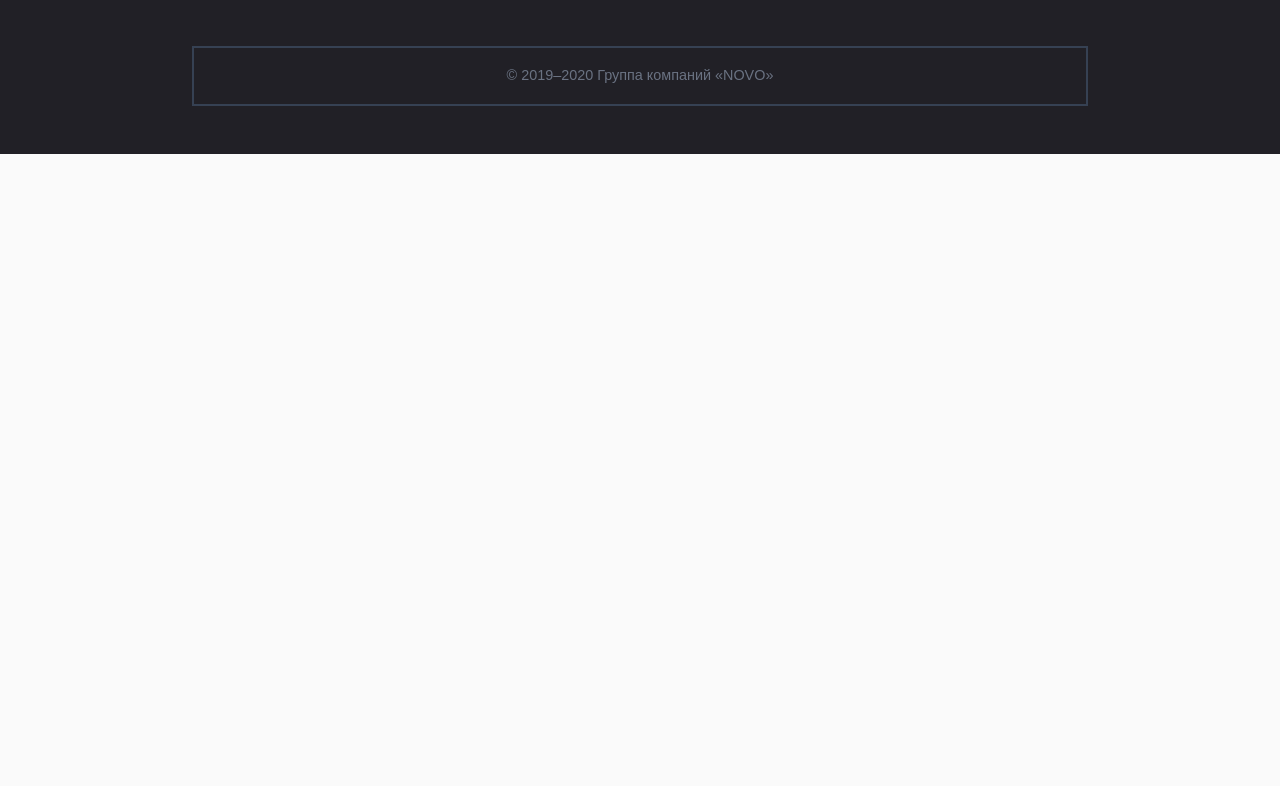
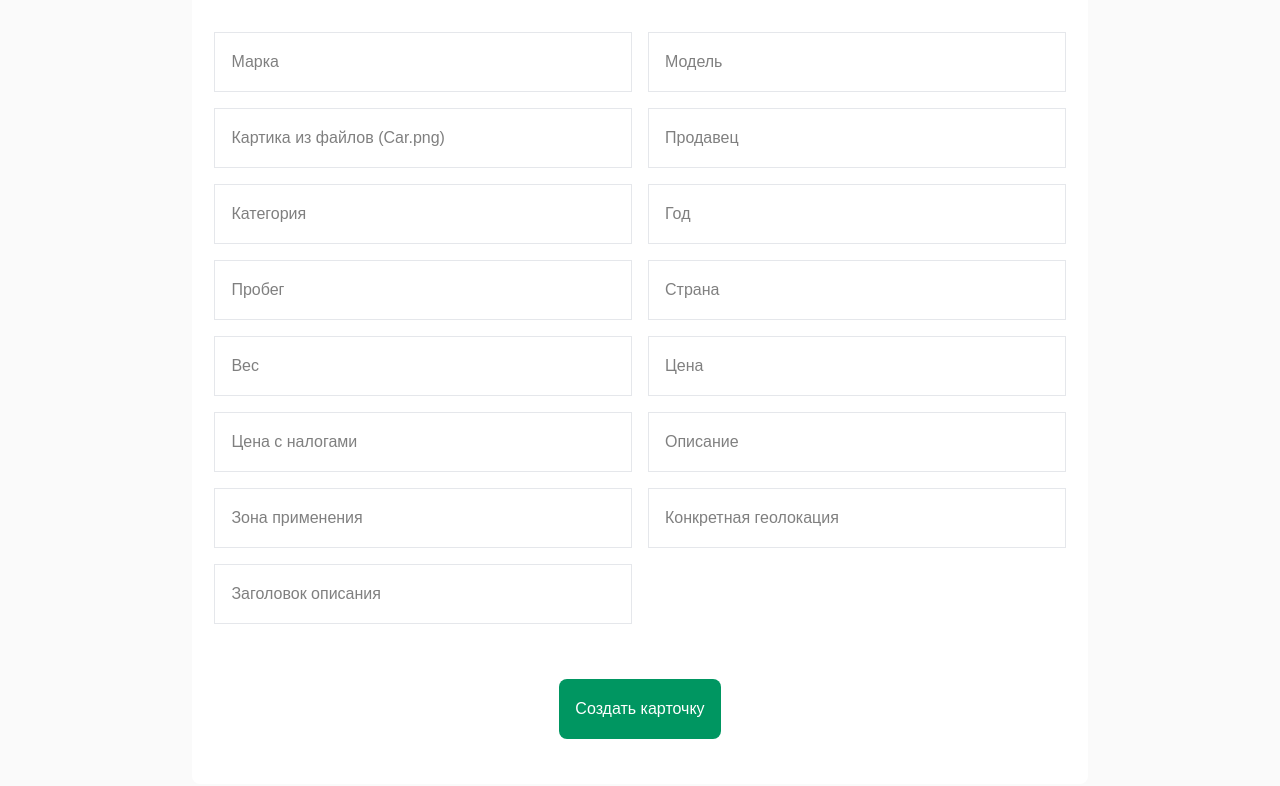
Before and after one commit to Vin1puh/practice, a React (Vite) app in the folder front/: page /AdminPanel in a window 1280 px wide. Shown: the part 254-1040 px from the top of the page. Before the commit the page ends 800 px from the top, so only its background shows below. Built offline with nearby package versions, Linux system fonts and the light colour scheme.

Commit message:
admin pannel

```diff
--- /dev/null
+++ b/front/src/Pages/AdminPanel.jsx
@@ -0,0 +1,168 @@
+import {useState} from "react";
+
+export default function AdminPanel(){
+    const [setMark, setSetMark] = useState("")
+    const [setModel, setSetModel] = useState("")
+    const [setImage, setSetImage] = useState("")
+    const [setSeller, setSetSeller] = useState("")
+    const [setCategory, setSetCategory] = useState("")
+    const [setYear, setSetYear] = useState("")
+    const [setRunned, setSetRunned] = useState("")
+    const [setCountry, setSetCountry] = useState("")
+    const [setWeight, setSetWeight] = useState("")
+    const [setPrice, setSetPrice] = useState("")
+    const [setBrutto, setSetBrutto] = useState("")
+    const [setRewiew, setSetRewiew] = useState("")
+    const [setStat, setSetStat] = useState("")
+    const [setLocation, setSetLocation] = useState("")
+    const [setHead, setSetHead] = useState("")
+
+    const handleCreate = async (e) => {
+        e.preventDefault();
+
+        try {
+            const response = await fetch('http://localhost:3000/api/create', {
+                method: 'POST',
+                headers: {
+                    'Content-Type': 'application/json'
+                },
+                body: JSON.stringify({
+                    mark: setMark,
+                    model: setModel,
+                    image: `http://localhost:5173/src/assets/${setImage}`,
+                    seller: setSeller,
+                    category: setCategory,
+                    year: setYear,
+                    runned: setRunned,
+                    country: setCountry,
+                    weight: setWeight,
+                    price: setPrice,
+                    brutto_price: setBrutto,
+                    rewiew: setRewiew,
+                    stat: setStat,
+                    location: setLocation,
+                    head_stat: setHead,
+                })
+            });
+
+            const data = await response.json();
+
+            if (data.success) {
+                setSetMark("");
+                setSetModel("");
+                setSetImage("");
+                setSetSeller("");
+                setSetCategory("");
+                setSetYear("");
+                setSetRunned("");
+                setSetCountry("");
+                setSetWeight("");
+                setSetPrice("");
+                setSetBrutto("");
+                setSetRewiew("");
+                setSetStat("");
+                setSetLocation("");
+                setSetHead("");
+            } else {
+                console.log(data.success);
+            }
+        } catch (err) {
+            console.error(err);
+        }
+    };
+
+    return (
+        <main>
+            <div className='h-[50px]'></div>
+            <section className='w-7/10 flex items-center justify-center'>
+                <form action="" className='w-full h-[900px] rounded-2xl bg-white flex flex-col justify-center items-center'>
+                    <div className='flex flex-col items-center justify-between w-95/100 h-9/10'>
+                        <h1 className='text-[4rem]'>Создание карточек</h1>
+                        <div className='w-full grid grid-cols-2 gap-8'>
+                            <input type="text"
+                                   value={setMark}
+                                   onChange={(e) => setSetMark(e.target.value)}
+                                   className='w-full h-[60px] border-[1px] border-gray-200 text-[2rem] outline-0 pl-8!'
+                                   placeholder='Марка'/>
+                            <input type="text"
+                                   value={setModel}
+                                   onChange={(e) => setSetModel(e.target.value)}
+                                   className='w-full h-[60px] border-[1px] border-gray-200 text-[2rem] outline-0 pl-8!'
+                                   placeholder='Модель'/>
+                            <input type="text"
+                                   value={setImage}
+                                   onChange={(e) => setSetImage(e.target.value)}
+                                   className='w-full h-[60px] border-[1px] border-gray-200 text-[2rem] outline-0 pl-8!'
+                                   placeholder='Картика из файлов (Car.png)'/>
+                            <input type="text"
+                                   value={setSeller}
+                                   onChange={(e) => setSetSeller(e.target.value)}
+                                   className='w-full h-[60px] border-[1px] border-gray-200 text-[2rem] outline-0 pl-8!'
+                                   placeholder='Продавец'/>
+                            <input type="text"
+                                   value={setCategory}
+                                   onChange={(e) => setSetCategory(e.target.value)}
+                                   className='w-full h-[60px] border-[1px] border-gray-200 text-[2rem] outline-0 pl-8!'
+                                   placeholder='Категория'/>
+                            <input type="text"
+                                   value={setYear}
+                                   onChange={(e) => setSetYear(e.target.value)}
+                                   className='w-full h-[60px] border-[1px] border-gray-200 text-[2rem] outline-0 pl-8!'
+                                   placeholder='Год'/>
+                            <input type="text"
+                                   value={setRunned}
+                                   onChange={(e) => setSetRunned(e.target.value)}
+                                   className='w-full h-[60px] border-[1px] border-gray-200 text-[2rem] outline-0 pl-8!'
+                                   placeholder='Пробег'/>
+                            <input type="text"
+                                   value={setCountry}
+                                   onChange={(e) => setSetCountry(e.target.value)}
+                                   className='w-full h-[60px] border-[1px] border-gray-200 text-[2rem] outline-0 pl-8!'
+                                   placeholder='Страна'/>
+                            <input type="text"
+                                   value={setWeight}
+                                   onChange={(e) => setSetWeight(e.target.value)}
+                                   className='w-full h-[60px] border-[1px] border-gray-200 text-[2rem] outline-0 pl-8!'
+                                   placeholder='Вес'/>
+                            <input type="text"
+                                   value={setPrice}
+                                   onChange={(e) => setSetPrice(e.target.value)}
+                                   className='w-full h-[60px] border-[1px] border-gray-200 text-[2rem] outline-0 pl-8!'
+                                   placeholder='Цена'/>
+                            <input type="text"
+                                   value={setBrutto}
+                                   onChange={(e) => setSetBrutto(e.target.value)}
+                                   className='w-full h-[60px] border-[1px] border-gray-200 text-[2rem] outline-0 pl-8!'
+                                   placeholder='Цена с налогами'/>
+                            <input type="text"
+                                   value={setRewiew}
+                                   onChange={(e) => setSetRewiew(e.target.value)}
+                                   className='w-full h-[60px] border-[1px] border-gray-200 text-[2rem] outline-0 pl-8!'
+                                   placeholder='Описание'/>
+                            <input type="text"
+                                   value={setStat}
+                                   onChange={(e) => setSetStat(e.target.value)}
+                                   className='w-full h-[60px] border-[1px] border-gray-200 text-[2rem] outline-0 pl-8!'
+                                   placeholder='Зона применения'/>
+                            <input type="text"
+                                   value={setLocation}
+                                   onChange={(e) => setSetLocation(e.target.value)}
+                                   className='w-full h-[60px] border-[1px] border-gray-200 text-[2rem] outline-0 pl-8!'
+                                   placeholder='Конкретная геолокация'/>
+                            <input type="text"
+                                   value={setHead}
+                                   onChange={(e) => setSetHead(e.target.value)}
+                                   className='w-full h-[60px] border-[1px] border-gray-200 text-[2rem] outline-0 pl-8!'
+                                   placeholder='Заголовок описания'/>
+                        </div>
+                        <button className='px-8! h-[60px] bg-[#009661] rounded-2xl text-[2rem] text-white'
+                                onClick={handleCreate}>
+                            Создать карточку
+                        </button>
+                    </div>
+                </form>
+            </section>
+            <div className='h-[50px]'></div>
+        </main>
+    )
+}
--- a/front/src/main.jsx
+++ b/front/src/main.jsx
@@ -9,6 +9,7 @@
 import CarPage from "./Pages/CarPage.jsx";
 import SearchPage from "./Pages/SearchPage.jsx";
 import SellerPage from "./Pages/SellerPage.jsx";
+import AdminPanel from "./Pages/AdminPanel.jsx";
 
 createRoot(document.getElementById('root')).render(
     <StrictMode>
@@ -28,6 +29,7 @@
                 <Route path='/car_page' element={<CarPage/>}/>
                 <Route path='/search' element={<SearchPage/>}/>
                 <Route path='/seller_page' element={<SellerPage/>}/>
+                <Route path='/AdminPanel' element={<AdminPanel />}/>
             </Routes>
             <Footer/>
         </BrowserRouter>
```
Also changed, not shown: front/src/Pages/Header.jsx (+15 -4 lines), front/src/assets/Miata.png (added), 1 other file (tests, documents, lock files or other folders).
